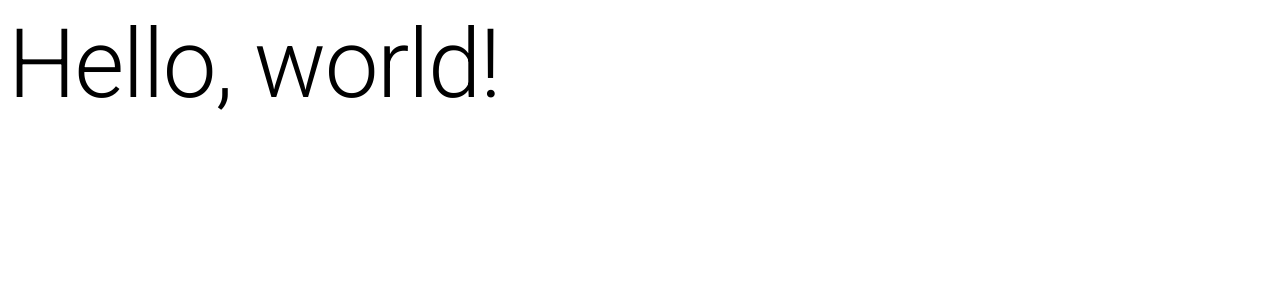
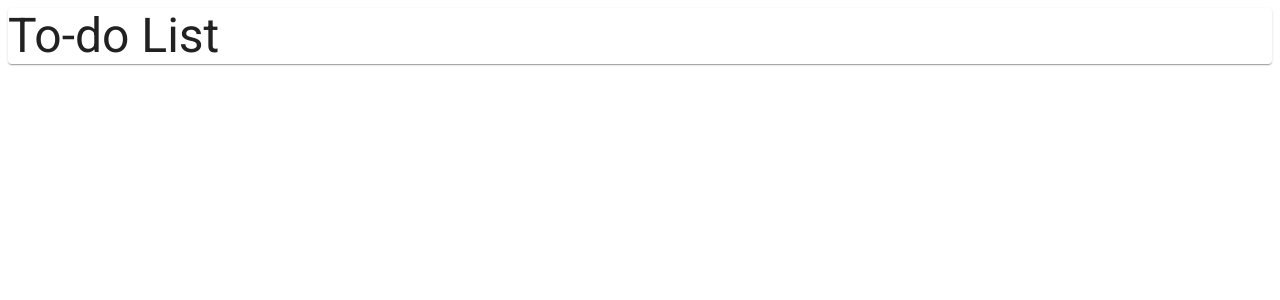
Before and after one commit to karmek-k/react-node-assignment, a Next.js app in the folder frontend/: page / in a window 1280 px wide. Shown: the top 300 px of the page. Built offline with nearby package versions, Linux system fonts and the light colour scheme.

Commit message:
Create TodoList component

```diff
--- /dev/null
+++ b/frontend/components/TodoList.tsx
@@ -0,0 +1,12 @@
+import { Paper, Typography } from '@material-ui/core';
+import React from 'react';
+
+const TodoList: React.FC = () => {
+  return (
+    <Paper>
+      <Typography variant="h3">To-do List</Typography>
+    </Paper>
+  );
+};
+
+export default TodoList;
--- a/frontend/pages/index.tsx
+++ b/frontend/pages/index.tsx
@@ -1,6 +1,6 @@
 import type { NextPage } from 'next';
-import { Typography } from '@material-ui/core';
 import Head from 'next/head';
+import TodoList from '../components/TodoList';
 
 const Home: NextPage = () => {
   return (
@@ -8,7 +8,7 @@ const Home: NextPage = () => {
       <Head>
         <title>To-do List</title>
       </Head>
-      <Typography variant="h1">Hello, world!</Typography>
+      <TodoList />
     </>
   );
 };
```
